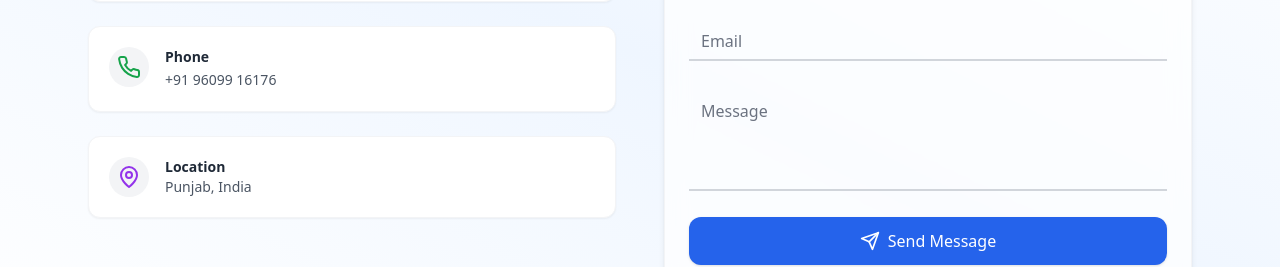
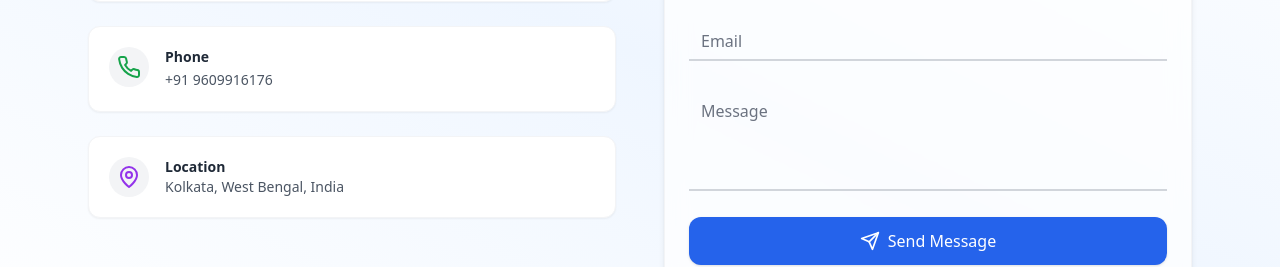
Before and after one commit to Samrat740/Portfolio, a React (Vite) app: page / in a window 1280 px wide. Shown: the part 6399-6666 px from the top of the page. Built offline with nearby package versions, Linux system fonts and the light colour scheme; no server answers.

Commit message:
Minor updates

```diff
--- a/src/components/Contact.tsx
+++ b/src/components/Contact.tsx
@@ -87,13 +87,13 @@ export default function Contact() {
             <ContactCard
               icon={<Phone className="w-6 h-6 text-green-600" />}
               title="Phone"
-              content="+91 96099 16176"
+              content="+91 9609916176"
               href="tel:+919609916176"
             />
             <ContactCard
               icon={<MapPin className="w-6 h-6 text-purple-600" />}
               title="Location"
-              content="Punjab, India"
+              content="Kolkata, West Bengal, India"
             />
           </motion.div>
 
```
